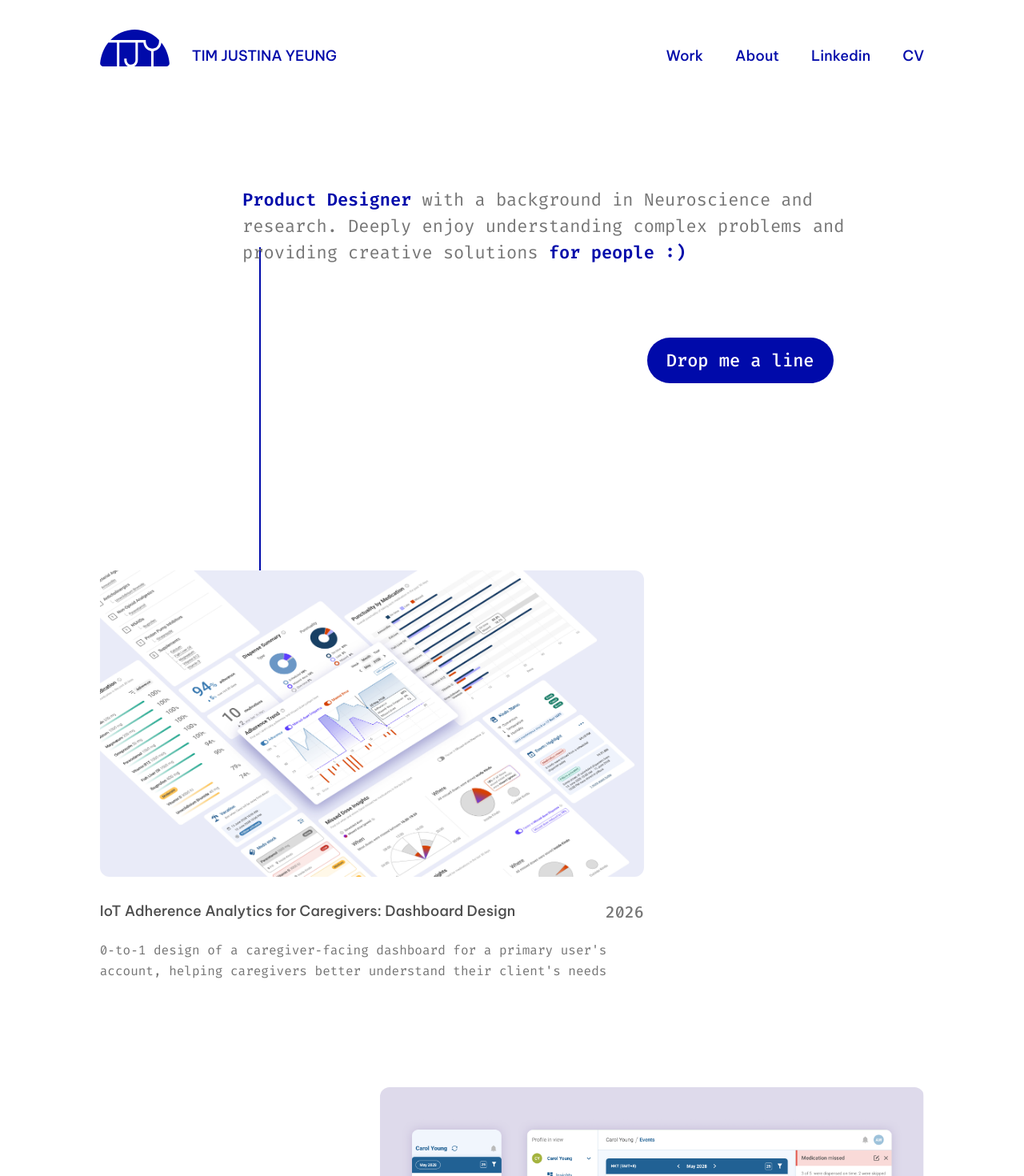
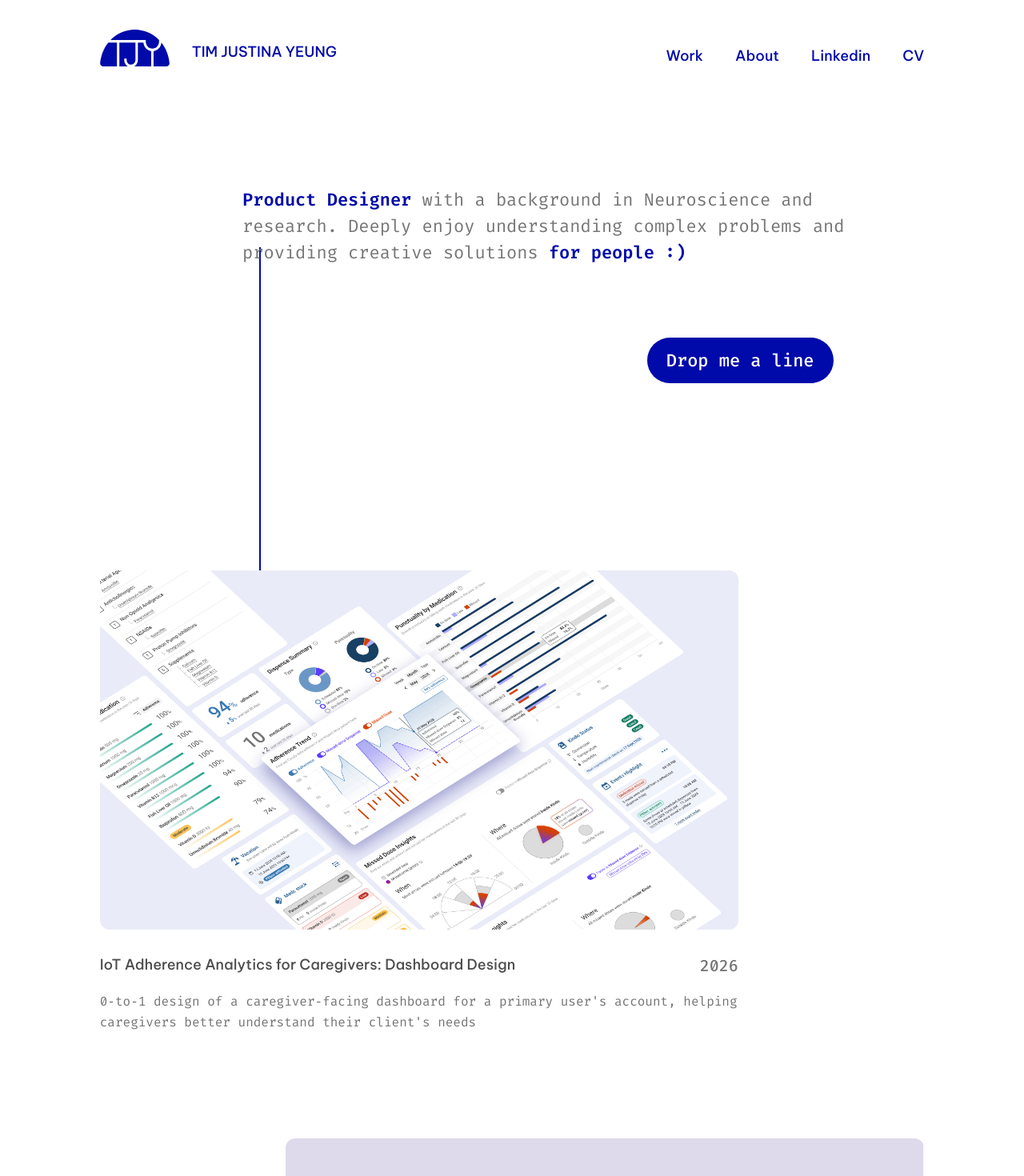
Before and after one commit to edgar-hd/temp-app, a Vue app: page / in a window 1280 px wide. Shown: the top 1470 px of the page at 80% size. Built offline with nearby package versions, Linux system fonts and the light colour scheme.

Commit message:
smaller spacing

```diff
--- a/src/components/PortfolioTopBar.vue
+++ b/src/components/PortfolioTopBar.vue
@@ -27,6 +27,7 @@
                         <router-link
                             :to="{ path: '/', hash: '#about' }"
                             class="nav-link nav-link--stacked nav-link--about"
+                            @click="onAboutClick"
                         >
                             <span>About</span>
                             <img class="nav-indicator" :src="menuHover" alt="" aria-hidden="true" />
@@ -62,7 +63,7 @@
             <router-link
                 :to="{ path: '/', hash: '#about' }"
                 class="mobile-nav-link"
-                @click="menuOpen = false"
+                @click="onAboutClick"
             >About</router-link>
             <a
                 href="https://www.linkedin.com/in/timjustinayeung"
@@ -86,6 +87,7 @@
 <script>
 import logo from '../assets/TjyCutoutLogo.svg'
 import menuHover from '../assets/menu_hover.svg'
+import { scrollToAbout } from '../utils/scrollToAbout.js'
 
 export default {
     name: 'PortfolioTopBar',
@@ -139,6 +141,19 @@ export default {
 
                 this.lastScrollY = y
                 this.scrollTicking = false
+            })
+        },
+        onAboutClick(event) {
+            this.menuOpen = false
+
+            if (this.$route.path !== '/') return
+
+            if (this.$route.hash === '#about') {
+                event.preventDefault()
+            }
+
+            this.$nextTick(() => {
+                requestAnimationFrame(() => scrollToAbout())
             })
         },
         updateNavCompact() {
@@ -250,6 +265,7 @@ export default {
 }
 
 .logo-name {
+    margin-bottom: 5px;
     font-family: 'Be Vietnam Pro', sans-serif;
     font-size: 18px;
     font-weight: calc(500 * var(--font-weight-scale));
--- a/src/router/index.js
+++ b/src/router/index.js
@@ -1,5 +1,6 @@
 import { createRouter, createWebHistory } from 'vue-router'
 import Portfolio from '../views/Portfolio.vue'
+import { getAboutScrollTop } from '../utils/scrollToAbout.js'
 
 const routes = [
     {
@@ -30,9 +31,19 @@ const router = createRouter({
         if (to.hash) {
             return new Promise((resolve) => {
                 requestAnimationFrame(() => {
-                    resolve({
-                        el: to.hash,
-                        top: 120,
+                    requestAnimationFrame(() => {
+                        if (to.hash === '#about') {
+                            const top = getAboutScrollTop()
+                            if (top !== null) {
+                                resolve({ top })
+                                return
+                            }
+                        }
+
+                        resolve({
+                            el: to.hash,
+                            top: 120,
+                        })
                     })
                 })
             })
--- /dev/null
+++ b/src/utils/scrollToAbout.js
@@ -0,0 +1,27 @@
+const HEADER_OFFSET = 120
+const SMALL_SCREEN_QUERY = '(max-width: 767px)'
+
+export function getAboutScrollTop() {
+    const aboutSection = document.getElementById('about')
+    const aboutBio = document.getElementById('about-bio')
+    if (!aboutSection || !aboutBio) return null
+
+    const scrollY = window.scrollY
+    const aboutTop = aboutSection.getBoundingClientRect().top + scrollY
+    const bioTop = aboutBio.getBoundingClientRect().top + scrollY
+    const isSmall = window.matchMedia(SMALL_SCREEN_QUERY).matches
+
+    const colorTop = aboutTop - HEADER_OFFSET
+    const bioTopAligned = bioTop - HEADER_OFFSET
+
+    const top = isSmall ? colorTop : bioTopAligned
+    return Math.max(0, top)
+}
+
+export function scrollToAbout({ behavior = 'smooth' } = {}) {
+    const top = getAboutScrollTop()
+    if (top === null) return false
+
+    window.scrollTo({ top, behavior })
+    return true
+}
--- a/src/views/Portfolio.vue
+++ b/src/views/Portfolio.vue
@@ -114,7 +114,7 @@
                         <span class="about-location-text">London / Barcelona</span>
                     </p>
                 </div>
-                <div class="about-text-column">
+                <div id="about-bio" class="about-text-column">
                     <h2 class="about-heading">About Tim ( 湉 )</h2>
                     <p class="about-bio">
                         Started in the east, ended up in the west. Started in academia, ended up in the
@@ -189,7 +189,7 @@ export default {
     --font-weight-scale: 0.98;
     --page-max: 1454px;
     --page-pad: clamp(100px, calc(100px + (100vw - 997px) * 40 / 457), 140px);
-    --project-w: 680px;
+    --project-w: min(798px, 100%);
     --project-stack-gap: clamp(120px, calc(120px + (100vw - 997px) * 20 / 457), 140px);
 
     position: relative;
@@ -353,29 +353,30 @@ export default {
     max-width: 100%;
     height: auto;
     display: block;
-    border-radius: 12px;
+    border-radius: 12px 12px 12px 12px;
     background: #fff;
     transition: border-radius 0.45s ease;
 }
 
 .project:hover .project-image,
 .project:focus-within .project-image {
-    border-radius: 700px 700px 12px 12px;
+    border-radius: 700px 700px 20px 20px;
 }
 
 .project-caption {
     position: relative;
-    margin-top: clamp(28px, calc(32px - (100vw - 997px) * 4 / 457), 32px);
+    margin-top: 28px;
 }
 
 .project-caption-header {
     display: flex;
     align-items: flex-start;
-    gap: 32px;
+    gap: 0;
+    padding-top: 2px;
 }
 
 .project-title {
-    flex: 1;
+    flex: 0 1 520px;
     min-width: 0;
     margin: 0;
     font-family: 'Be Vietnam Pro', sans-serif;
@@ -398,7 +399,7 @@ export default {
 }
 
 .project-description {
-    margin: 20px 0 0;
+    margin: 17px 0 0;
     font-family: 'Fira Code', monospace;
     font-size: 16px;
     font-weight: calc(400 * var(--font-weight-scale));
@@ -408,6 +409,7 @@ export default {
 
 .project-year {
     flex-shrink: 0;
+    margin-left: auto;
     font-family: 'Fira Code', monospace;
     font-size: 20px;
     font-weight: calc(500 * var(--font-weight-scale));
@@ -418,11 +420,17 @@ export default {
 .about {
     position: relative;
     width: 100%;
-    margin-top: clamp(350px, calc(350px + (100vw - 997px) * 64 / 457), 414px);
+    --about-gap: 340px;
+    margin-top: var(--about-gap);
     padding: 80px 0 clamp(90px, calc(90px + (100vw - 997px) * 90 / 457), 180px);
     background: var(--about-bg);
     box-sizing: border-box;
     overflow: visible;
+    scroll-margin-top: 120px;
+}
+
+#about-bio {
+    scroll-margin-top: 120px;
 }
 
 .about-inner {
@@ -446,11 +454,11 @@ export default {
 .about-line {
     position: absolute;
     left: calc((100vw - clamp(800px, calc(800px + (100vw - 997px) * 157 / 457), 957px)) / 2 + clamp(0px, calc((100vw - 997px) * 2 / 457), 2px));
-    top: clamp(-274px, calc(-219px - (100vw - 997px) * 55 / 457), -219px);
+    top: calc(140px - var(--about-gap));
     z-index: 1;
     display: block;
     width: 0;
-    height: clamp(421px, calc(421px + (100vw - 997px) * 56 / 457), 477px);
+    height: 400px;
     border-left: 2px solid var(--brand);
     pointer-events: none;
 }
@@ -631,16 +639,13 @@ export default {
         margin-top: 140px;
     }
 
-    .project-caption {
-        margin-top: 28px;
-    }
-
     .project-description {
-        margin-top: 20px;
+        margin-top: 17px;
     }
 
     .about {
-        margin-top: 414px;
+        --about-gap: 340px;
+        margin-top: 340px;
         padding: 80px 0 180px;
     }
 
@@ -737,16 +742,13 @@ export default {
         margin-top: 120px;
     }
 
-    .project-caption {
-        margin-top: 32px;
-    }
-
     .project-description {
         line-height: 25px;
     }
 
     .about {
-        margin-top: 350px;
+        --about-gap: 340px;
+        margin-top: 340px;
         padding: 80px 0 90px;
     }
 
@@ -762,8 +764,6 @@ export default {
 
     .about-line {
         left: calc((100vw - 800px) / 2);
-        top: -219px;
-        height: 421px;
     }
 
     .about-photo,
```
Also changed, not shown: 1 other file (tests, documents, lock files or other folders).
